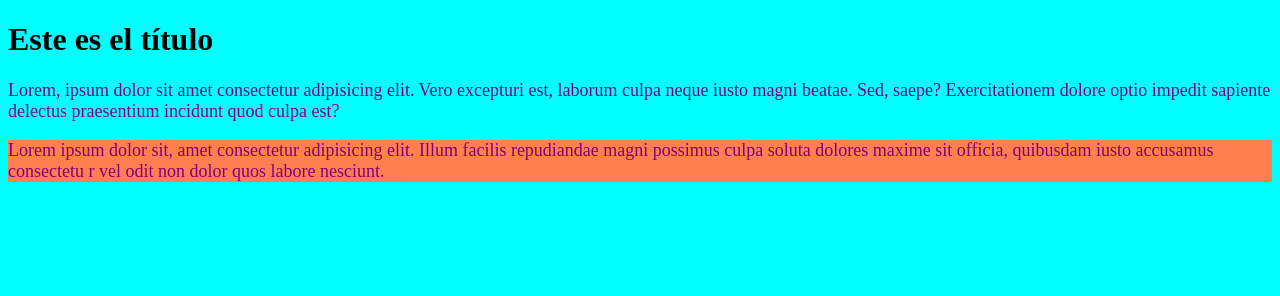
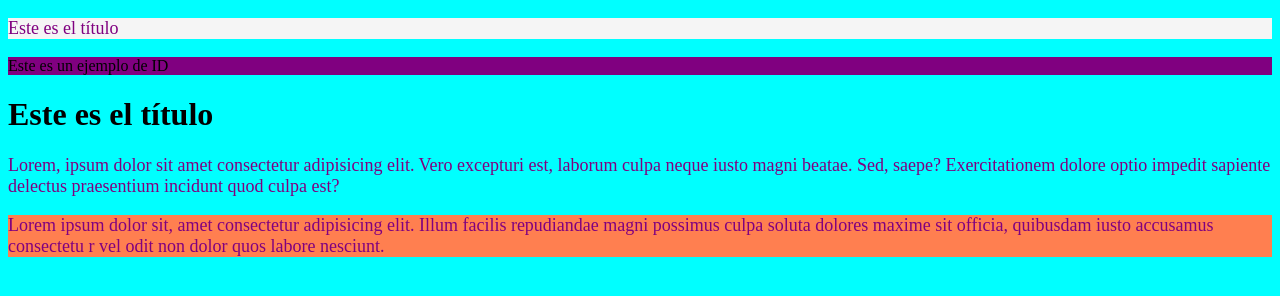
Before and after one commit to KaiAsgore/cohorte20, a plain HTML site: page styles/index.html in a window 1280 px wide. Drawn offline with Linux system fonts and the light colour scheme.

Commit message:
actualización

```diff
--- a/styles/index.html
+++ b/styles/index.html
@@ -12,7 +12,11 @@
 <body>
     <header>
         <main>
+            <!-- Selector por clase: con la subinformación
+            'Class', se puede asignar una clase para su uso en CSS -->
+            <p class="titulo">Este es el título</p>
             <article>
+            <section id="seccion">Este es un ejemplo de ID</section>
 
             </article>
             <h1>Este es el título</h1>
--- a/styles/styles.css
+++ b/styles/styles.css
@@ -2,3 +2,9 @@ p{
     font-size: large;
     color: purple;
 }
+.titulo {
+    background-color: whitesmoke;
+}
+#seccion{
+    background-color: purple;
+}
```
